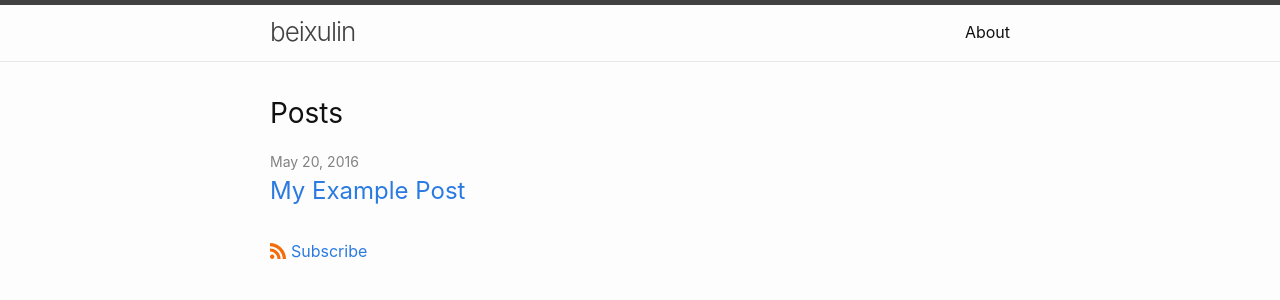
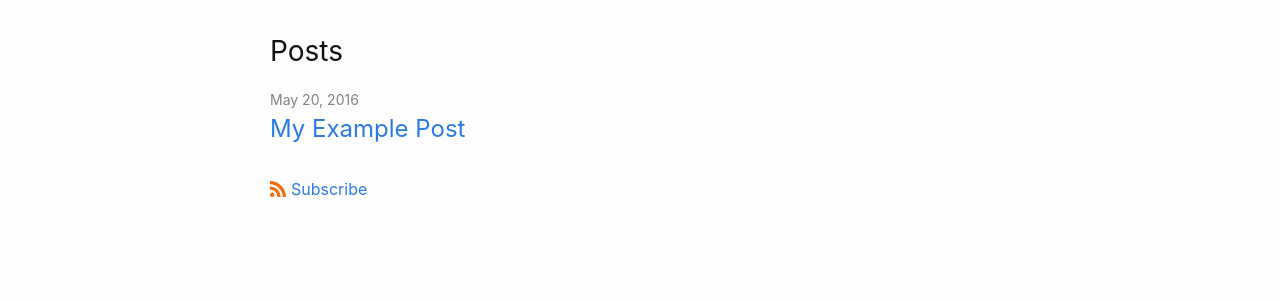
Before and after one commit to beixulin/beixulin.github.io, a Jekyll site: the page built from index.md, in a window 1280 px wide. Shown: the top 300 px of the page. Built offline with Jekyll 4.4.1, drawn with Linux system fonts in a browser that asks for light colours.

Commit message:
delete header

```diff
--- a/_config.yml
+++ b/_config.yml
@@ -39,6 +39,7 @@ minima:
 # If you want to link only specific pages in your header, uncomment
 # this and add the path to the pages in order as they should show up
 header_pages: []
+pages: []
 
 # Build settings
 theme: minima
--- a/_layouts/default.html
+++ b/_layouts/default.html
@@ -4,8 +4,6 @@
   {%- include head.html -%}
 
   <body>
-
-    {%- include header.html -%}
 
     <main class="page-content" aria-label="Content">
       <div class="wrapper">
```
